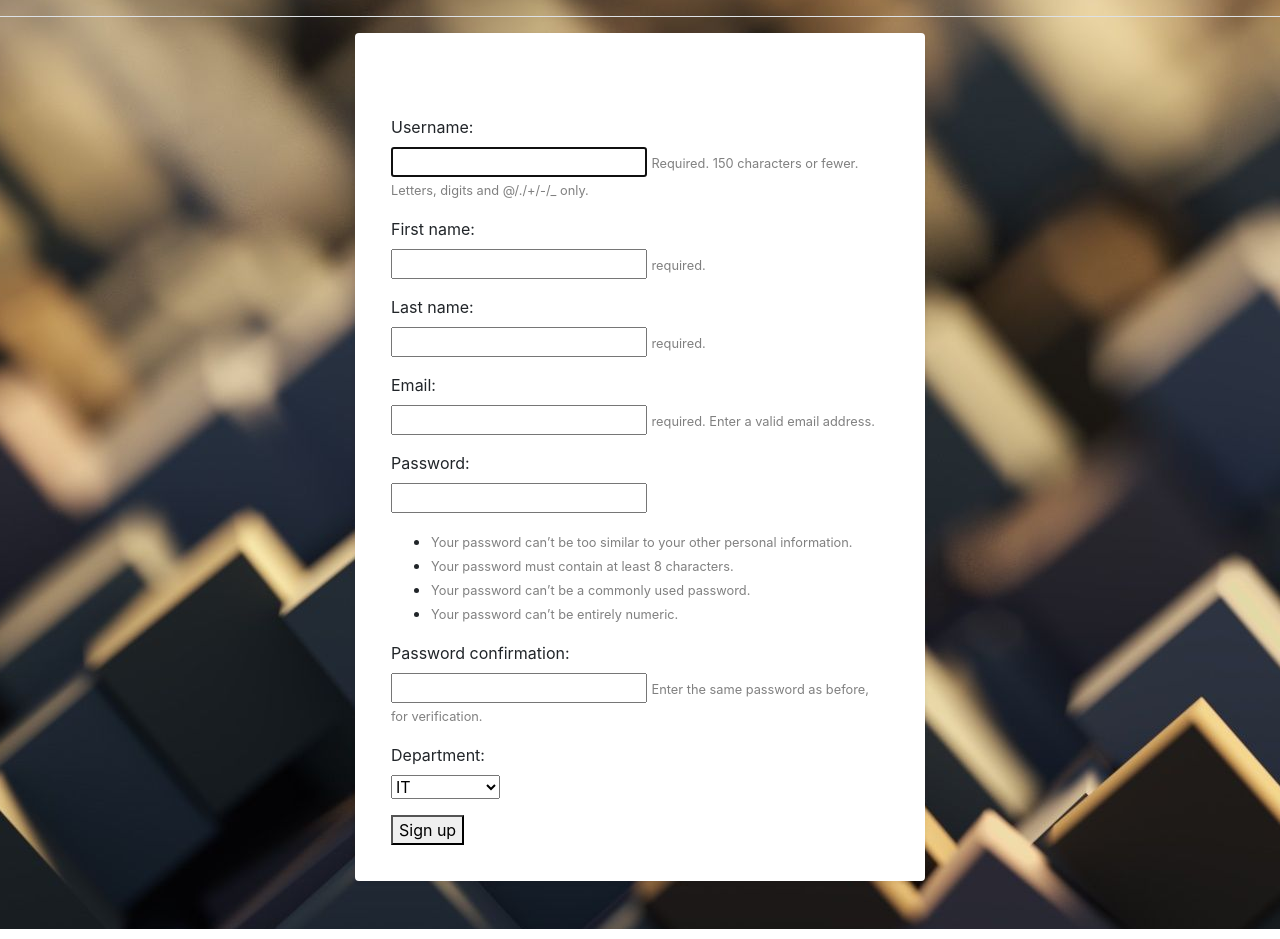
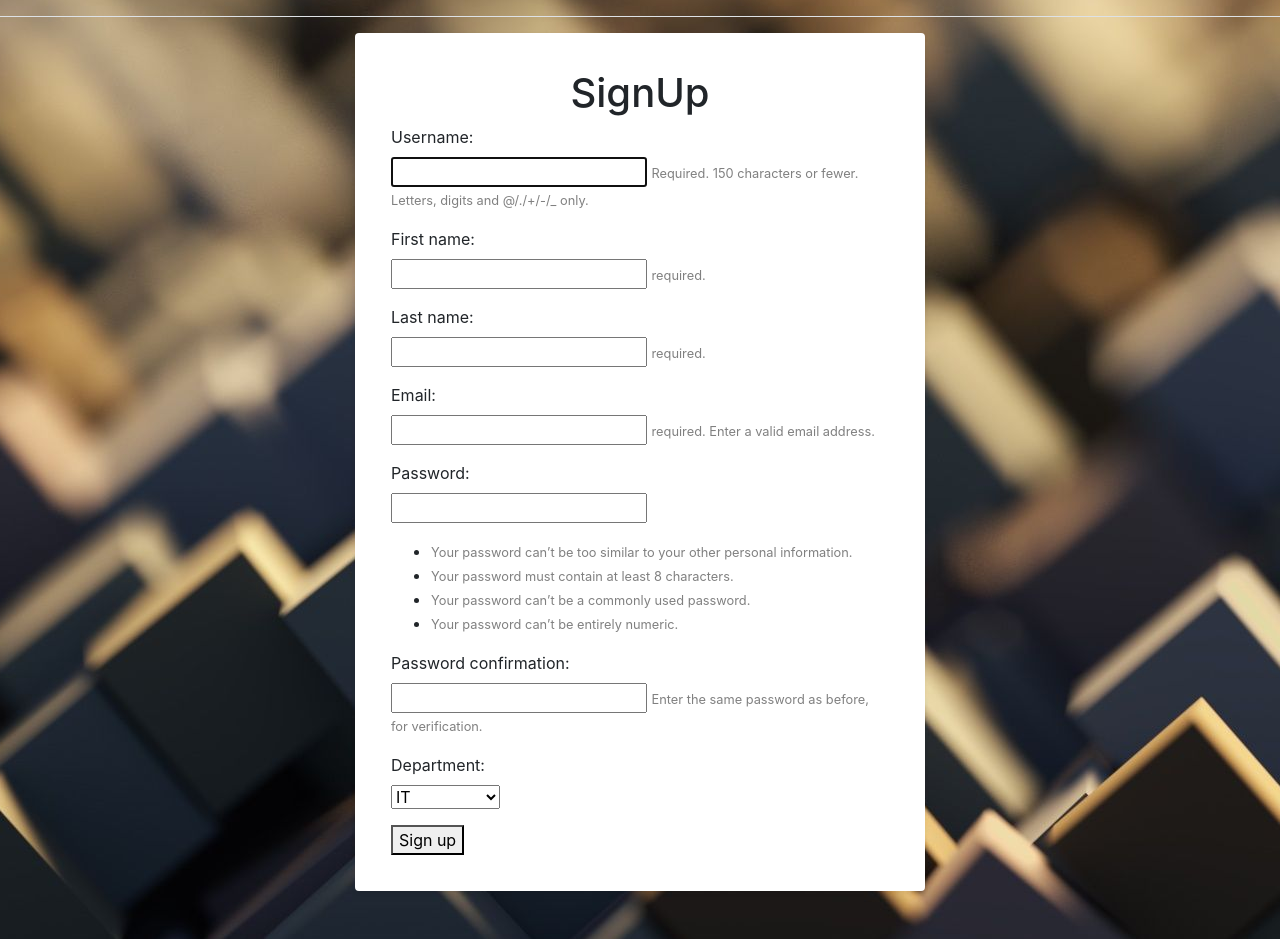
Before and after one commit to Minhato/Django-Forum-Scrum, a Django app: page /register in a window 1280 px wide. Shown: the part 106-1045 px from the top of the page. Run offline with Django 3.2, Linux system fonts and the light colour scheme; parts of the project's set-up code (start-up, migrations or seed data) failed here and were passed over; some libraries are stand-ins or nearby versions.

Commit message:
Adapt SignUp-Page

```diff
--- a/forumapp/user/templates/signup.html
+++ b/forumapp/user/templates/signup.html
@@ -18,7 +18,7 @@
                     <!-- {{form|crispy}}-->
                     <table>
                     <link rel="stylesheet" type="text/css" href="{% static 'css/style.css' %}"/>
-                      <h2>Sign up</h2>
+                    <h1 style="text-align: center;">SignUp</h1>
 
                       <form method="post">
 
```
